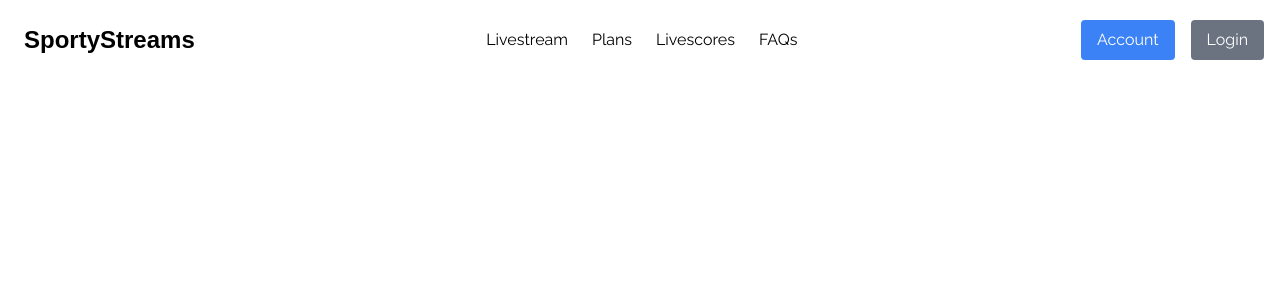
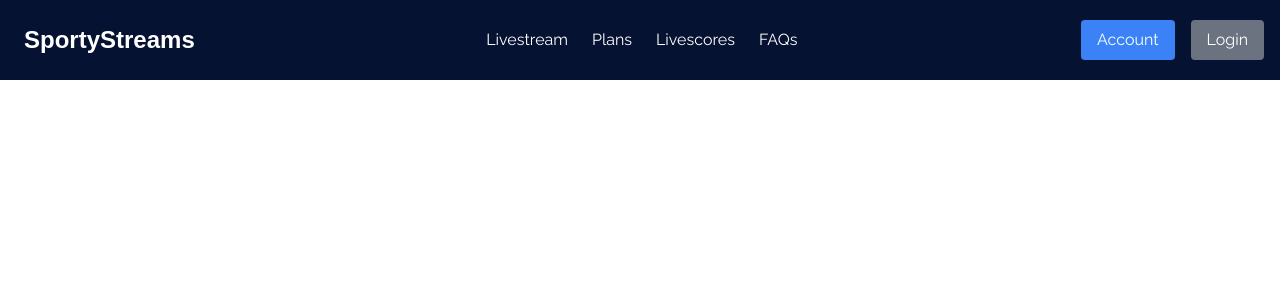
Before and after one commit to lumasia07/sportystreams, a Next.js app: page / in a window 1280 px wide. Shown: the top 300 px of the page. Built offline with nearby package versions, Linux system fonts and the light colour scheme; a web font is replaced by a local one.

Commit message:
bg color

```diff
--- a/app/_components/nav.js
+++ b/app/_components/nav.js
@@ -1,4 +1,4 @@
-'use client'
+'use client';
 import { useState } from "react";
 import { Radio_Canada } from "next/font/google";
 
@@ -9,14 +9,14 @@ export default function Navbar() {
   const [isMenuOpen, setIsMenuOpen] = useState(false);
 
   return (
-    <div className="p-4 flex items-center justify-between bg-white">
+    <div className="p-4 flex items-center justify-between bg-[#061231] text-white">
       <div className={`${radio.className} p-2`}>
         <h1 className="text-2xl font-bold">SportyStreams</h1>
       </div>
       <div className="flex-grow flex justify-center">
         <ul className="hidden md:flex space-x-6 list-none p-2">
           {menu_options.map((option, index) => (
-            <li key={index} className="hover:text-blue-500 cursor-pointer">{option}</li>
+            <li key={index} className="hover:text-blue-300 cursor-pointer">{option}</li>
           ))}
         </ul>
       </div>
@@ -30,16 +30,16 @@ export default function Navbar() {
         </svg>
       </div>
       {isMenuOpen && (
-        <div className="absolute top-16 left-0 w-full bg-white shadow-md md:hidden">
+        <div className="absolute top-16 left-0 w-full bg-[#061231] shadow-md md:hidden">
           <ul className="flex flex-col items-center space-y-4 p-4">
             {menu_options.map((option, index) => (
-              <li key={index} className="hover:text-blue-500 cursor-pointer">{option}</li>
+              <li key={index} className="hover:text-blue-300 cursor-pointer">{option}</li>
             ))}
             <li>
-              <button className="w-full hover:text-blue-500 cursor-pointer">Account</button>
+              <button className="w-full hover:text-blue-300 cursor-pointer">Account</button>
             </li>
             <li>
-              <button className="hover:text-blue-500 cursor-pointer w-full">Login</button>
+              <button className="hover:text-blue-300 cursor-pointer w-full">Login</button>
             </li>
           </ul>
         </div>
```
